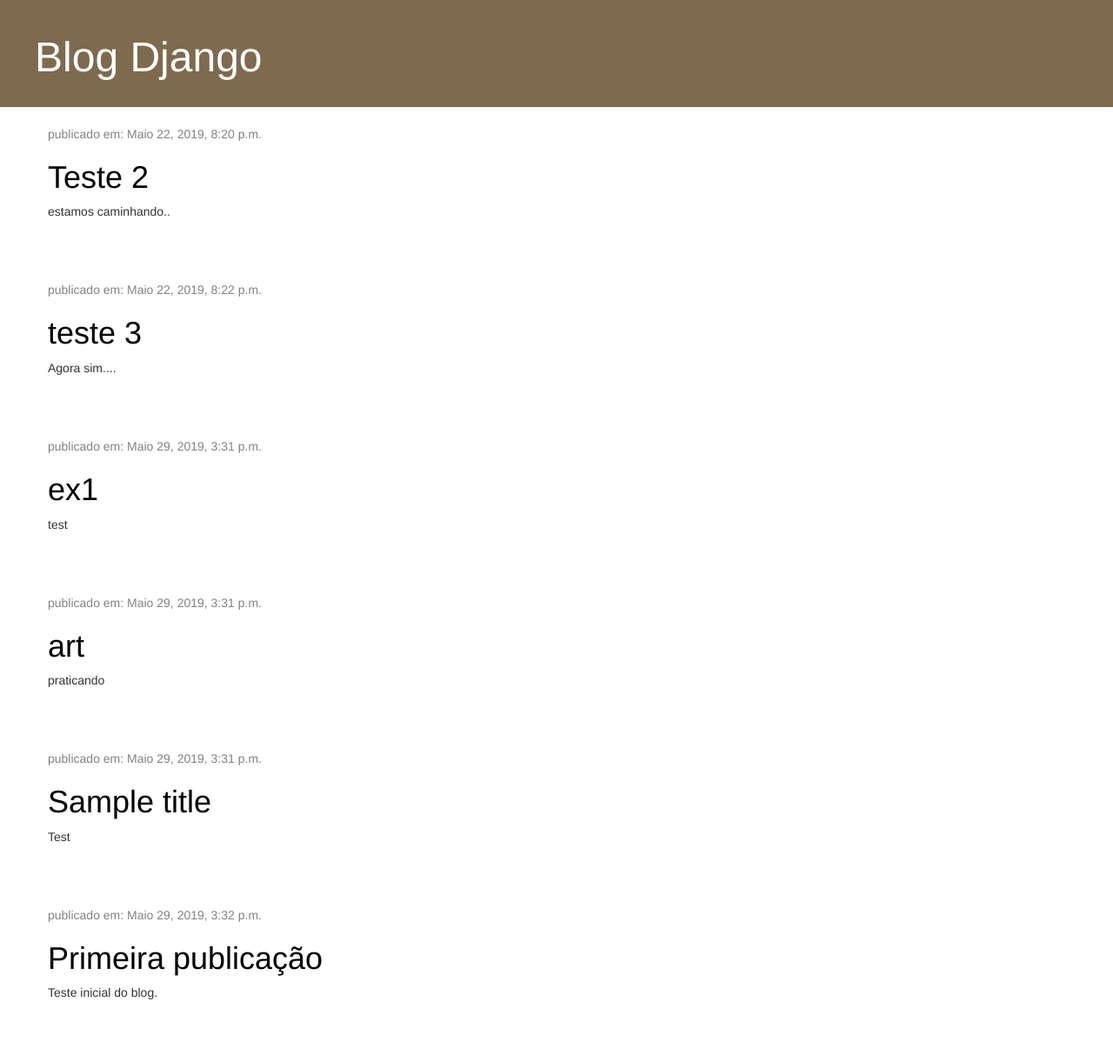
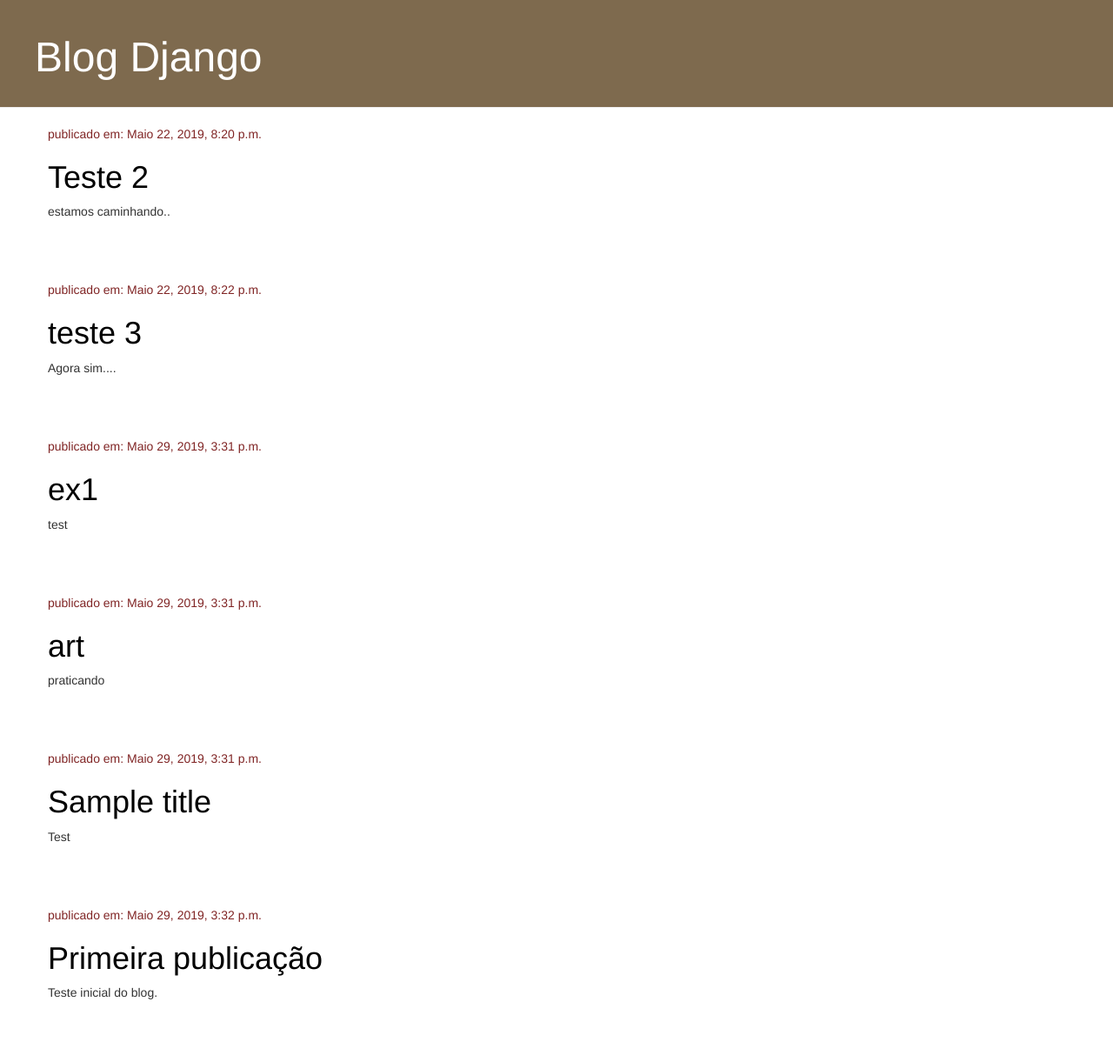
Before and after one commit to Rafaelbap/myrepo, a Django app: page / in a window 1280 px wide. Shown: the whole page at 87% size. Run offline with Django 3.2, Linux system fonts and the light colour scheme; data comes from the database, SQL or seed files in the repository; some libraries are stand-ins or nearby versions.

Commit message:
adição de código css melhoria do visual. 29.05.19 17:16

```diff
--- a/blog/static/css/blog.css
+++ b/blog/static/css/blog.css
@@ -15,7 +15,7 @@ h1, h2, h3, h4 {rgb(96, 193, 62)
 font-family: 'Lobster', cursive;
 }
 .date {
-color: #828282;
+color: #802525;
 }
 .save {
 
```
